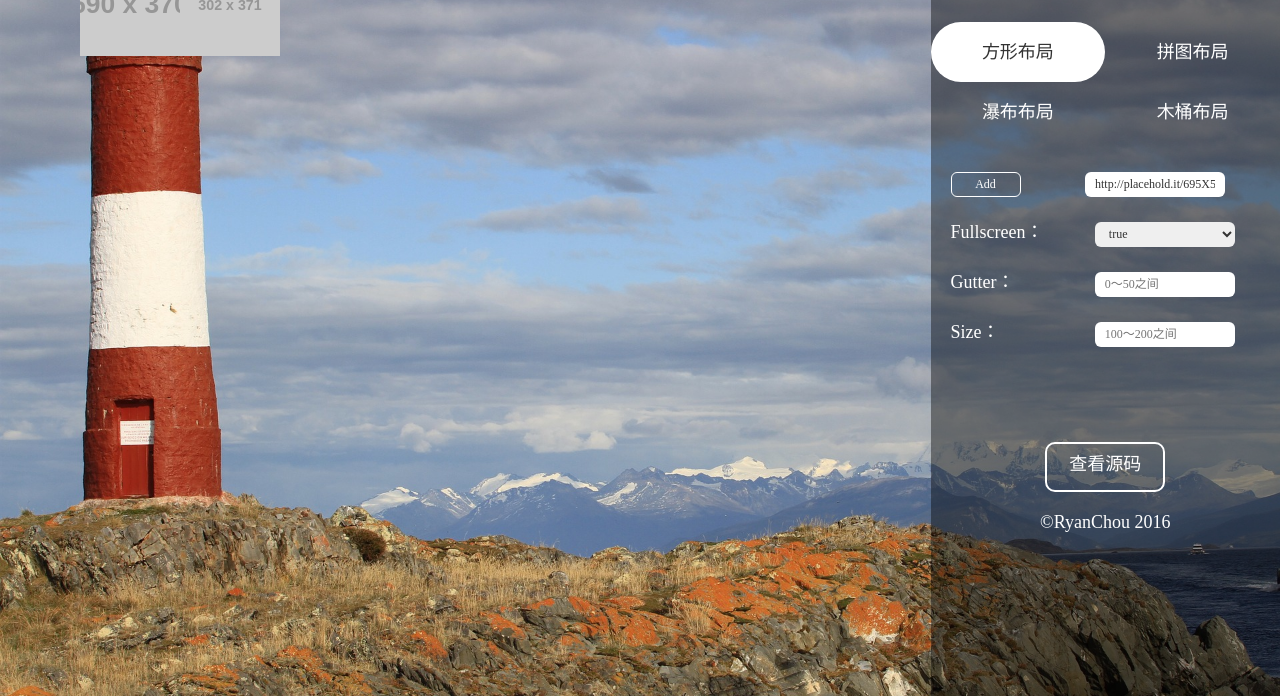
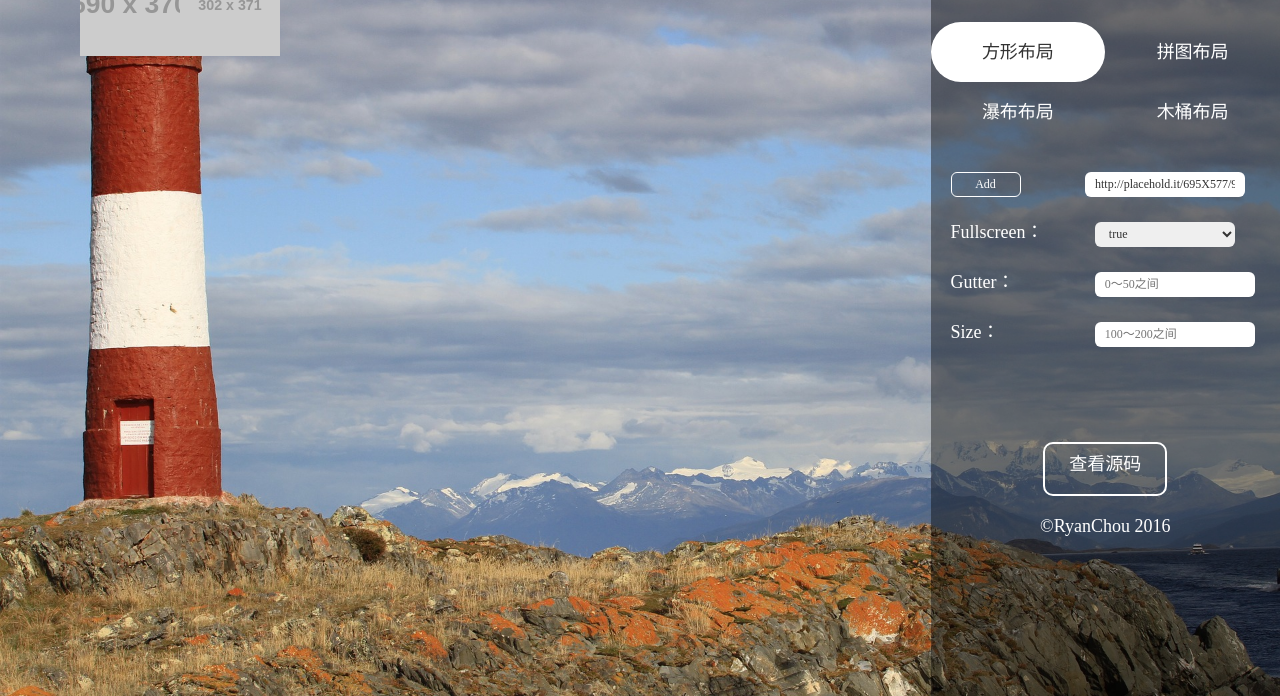
Before and after one commit to perseveringman/pwbAlbum, a plain HTML site: page setting.html in a window 1280 px wide. Shown: the part 104-800 px from the top of the page. Drawn offline with nearby package versions, Linux system fonts and the light colour scheme; placeholder pictures from the web are drawn by us.

Commit message:
性能优化

```diff
--- a/reset.css
+++ b/reset.css
@@ -1,5 +1,5 @@
 html,body,h1,h2,h3,h4,h5,h6,div,dl,dt,dd,ul,ol,li,p,blockquote,pre,hr,figure,table,caption,th,td,form,fieldset,legend,input,button,textarea,menu{margin:0;padding:0;}
-header,footer,section,article,aside,nav,hgroup,address,figure,figcaption,menu,details{display:block;}
+header,footer,section,article,aside,nav,hgroup,address,figure,figcaption,menu,details,div{display:block;box-sizing:border-box;}
 table{border-collapse:collapse;border-spacing:0;}
 caption,th{text-align:left;font-weight:normal;}
 html,body,fieldset,img,iframe,abbr{border:0;}
--- a/setting.css
+++ b/setting.css
@@ -5,9 +5,7 @@
  * @date    2016-05-21 23:35:34
  * @version $Id$
  */
- *{
- 	box-sizing:border-box;
- }
+
  body{
 
 	background: url(9.jpg);
--- a/setting.js
+++ b/setting.js
@@ -87,6 +87,8 @@ $('#waterfall').click(function(){
 $('#barrel').click(function(){
     $('#albumType li').removeClass('active');
     $(this).addClass('active');
+    $('#gutter').val(0);
+    options.gutter=0;
     $('.layoutConfigure').hide();
     $('.gutterGroup').hide();
     $('#conBarrel').show();
```
